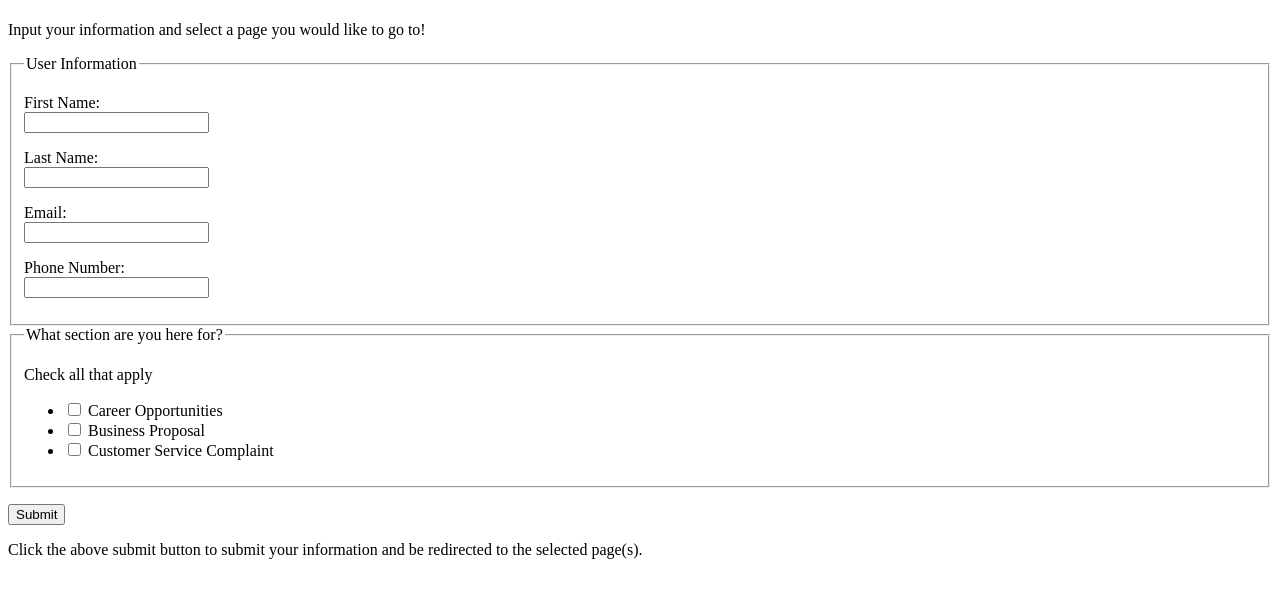
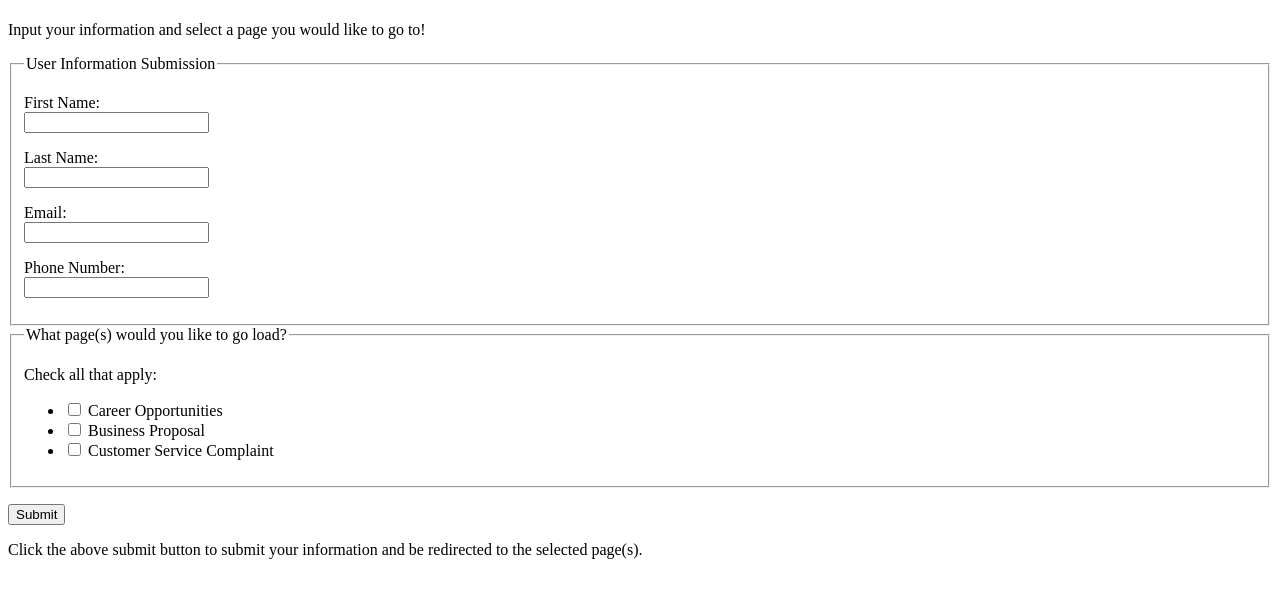
Before and after one commit to Andreas200536996/lab_03, a plain HTML site: page index.html in a window 1280 px wide. Shown: the part 59-656 px from the top of the page. Drawn offline with Linux system fonts and the light colour scheme.

Commit message:
Updated the some of the text presented to consumer

```diff
--- a/index.html
+++ b/index.html
@@ -16,7 +16,7 @@
 
              <form action="./thanks.html" netlify method="post">
                 <fieldset>
-                    <legend>User Information</legend>
+                    <legend>User Information Submission</legend>
 
                     <p>
                         <label for="firstName">First Name:</label><br>
@@ -37,9 +37,9 @@
                 </fieldset>
 
                 <fieldset>
-                    <legend>What section are you here for?</legend>
+                    <legend>What page(s) would you like to go load?</legend>
 
-                    <p>Check all that apply</p>
+                    <p>Check all that apply:</p>
 
                     <ul>
                         <li>
```
